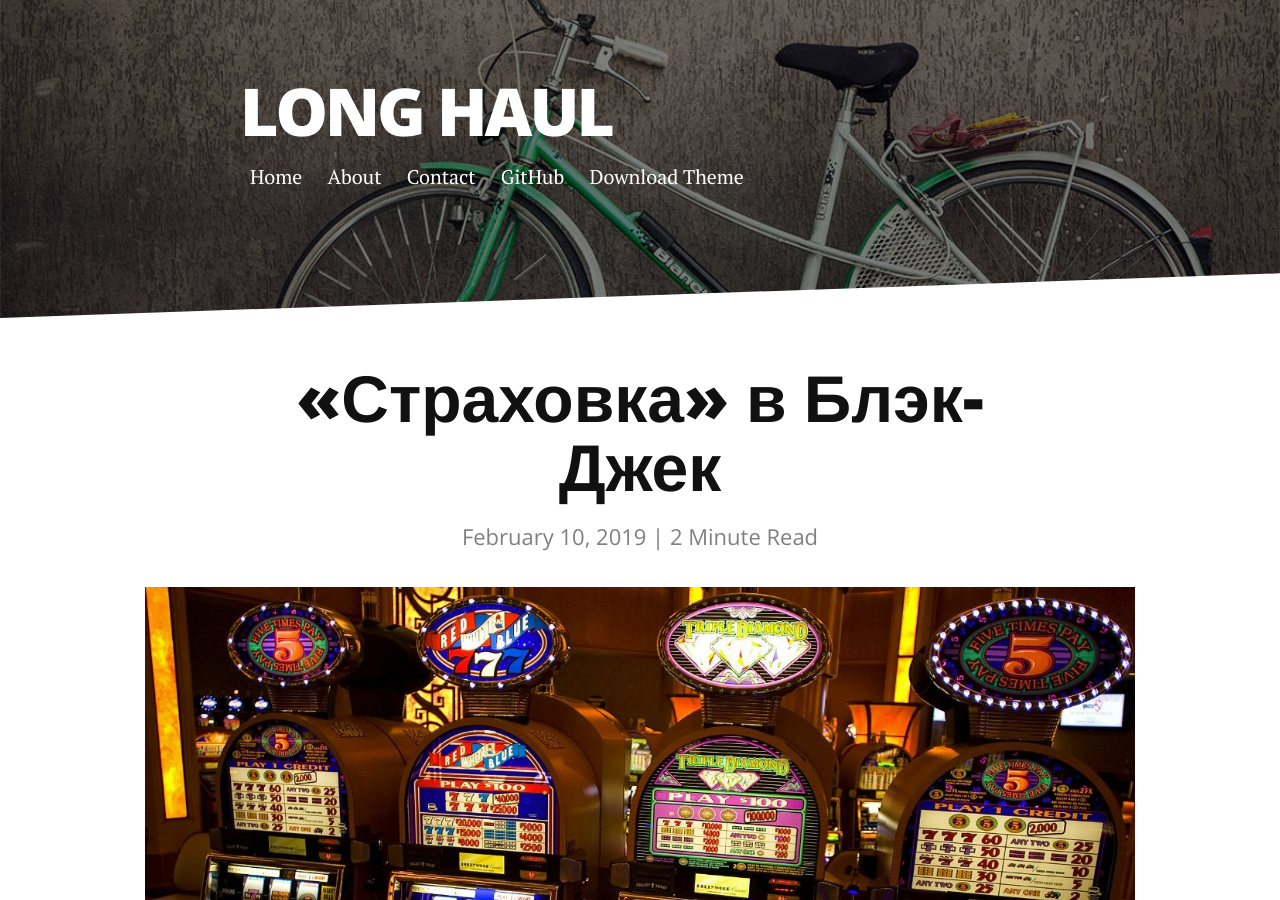
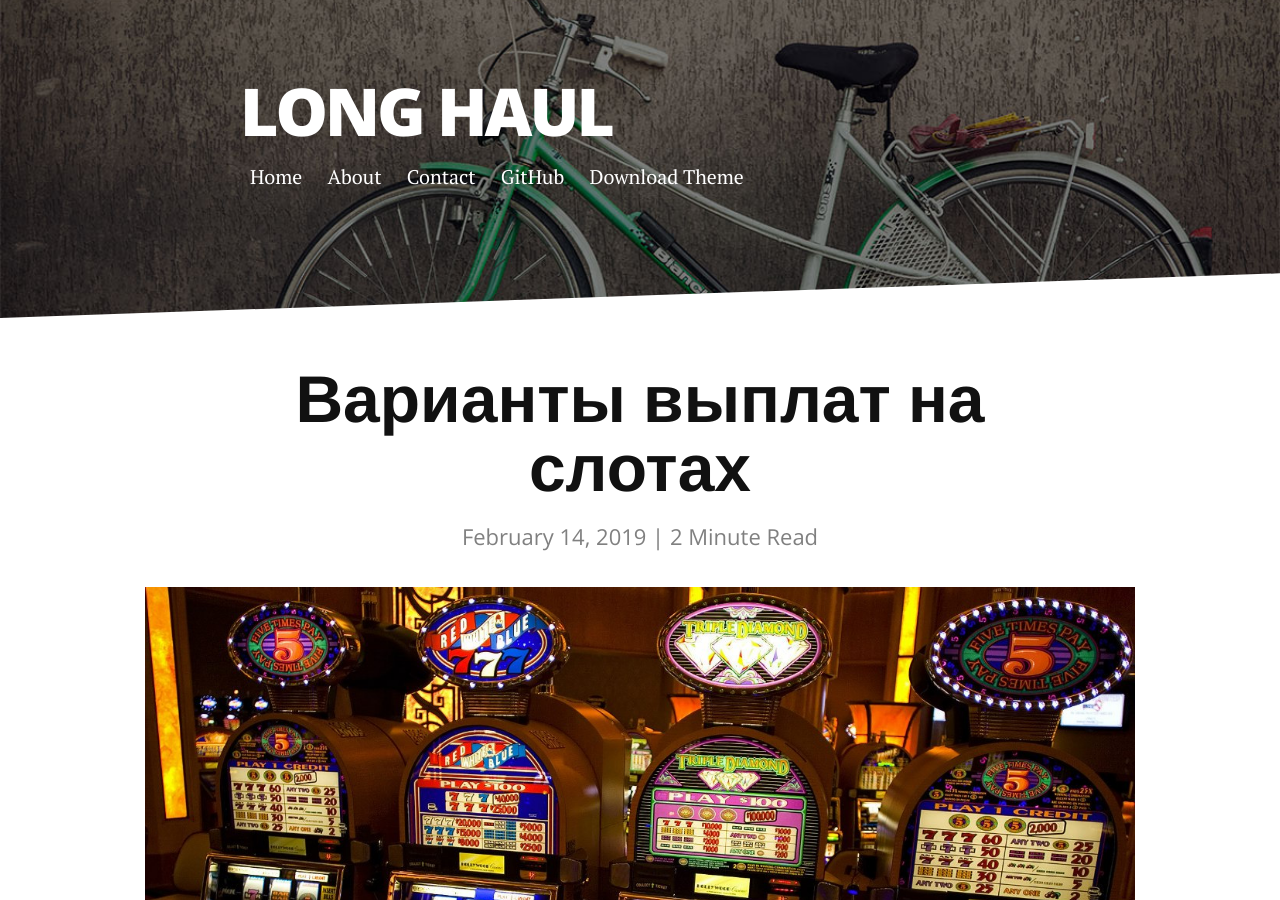
Before and after one commit to VezdeEast/vezdeeast.github.io, a Jekyll site: the page built from _posts/2019-02-14-slot.markdown, in a window 1280 px wide and 900 px high. Built offline with Jekyll 4.4.1, drawn with Linux system fonts in a browser that asks for light colours; nearby versions of some CDN libraries; some of the changed text lies outside the part shown.

Commit message:
Update 2019-02-14-slot.markdown

```diff
--- a/_posts/2019-02-14-slot.markdown
+++ b/_posts/2019-02-14-slot.markdown
@@ -1,7 +1,7 @@
 ---
 layout: post
-title:  "«Страховка»  в Блэк-Джек"
-date:   2019-02-10
+title:  "Варианты выплат на слотах"
+date:   2019-02-14
 ---
 
 {% include image.html url="/assets/img/slot.jpg" width="100%" description="" %}
```
